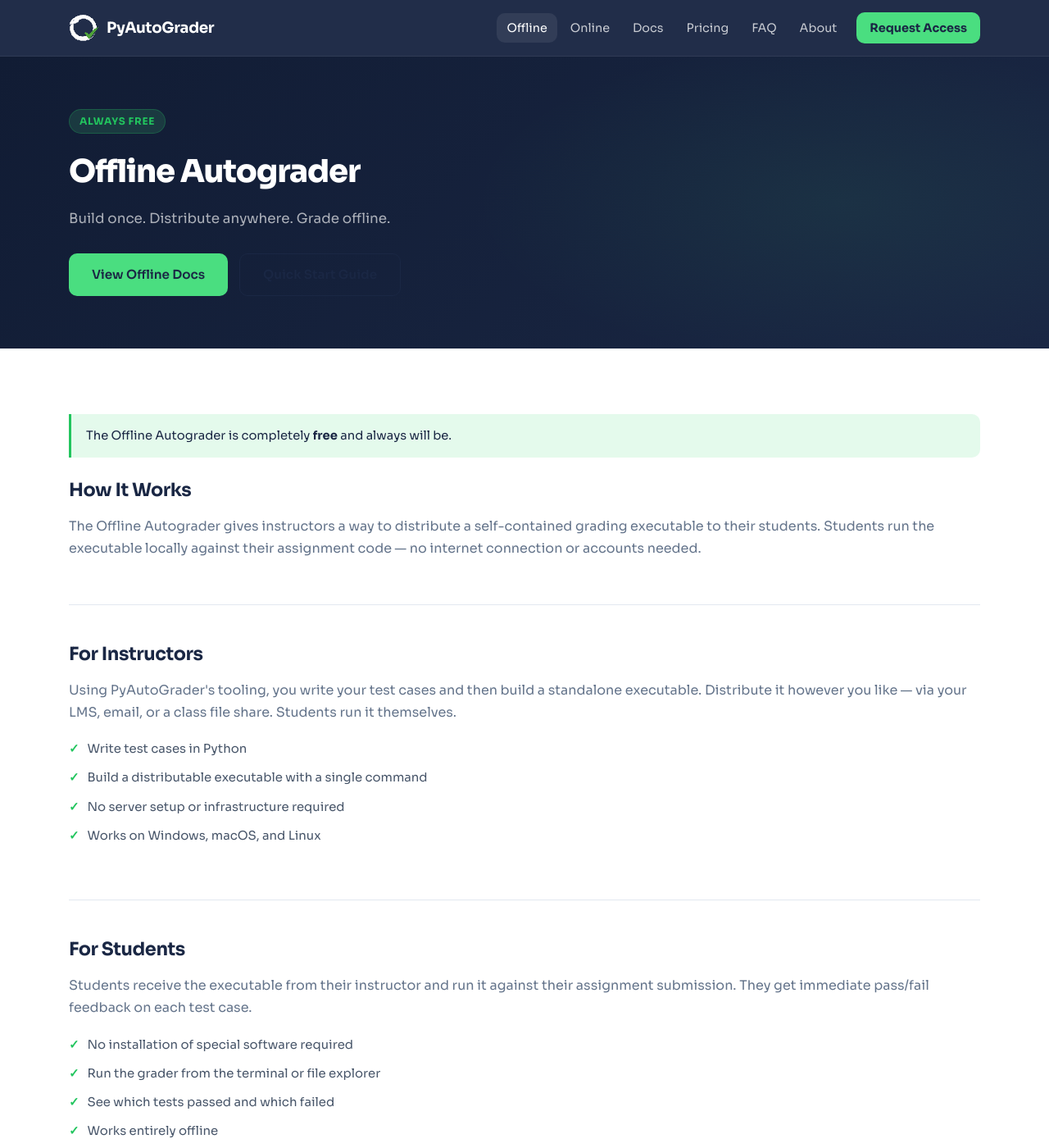
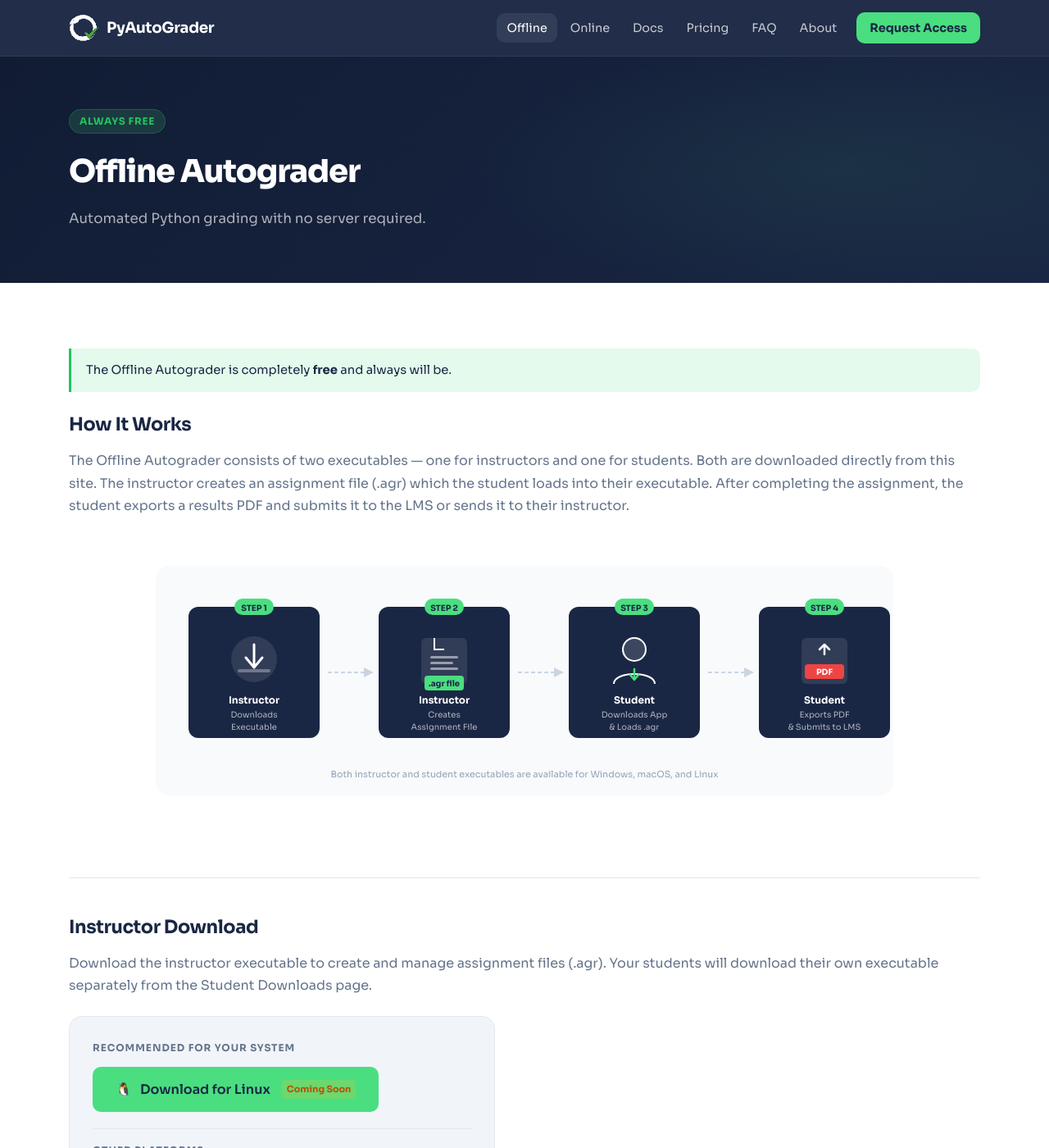
Before and after one commit to PyAutoGrader/pyautograder.github.io, a Jekyll site: the page built from _pages/offline.md, in a window 1280 px wide and 1400 px high. Shown: the whole window at 82% size. Built offline with Jekyll 4.4.1, drawn with Linux system fonts in a browser that asks for light colours; some of the changed text lies outside the part shown.

Commit message:
Update with new offline flow

```diff
--- /dev/null
+++ b/_layouts/offline.html
@@ -0,0 +1,158 @@
+---
+layout: default
+---
+<div class="page-wrapper">
+
+  <div class="page-hero">
+    <div class="container">
+      {% if page.badge %}<div class="product-hero-badge">{{ page.badge }}</div>{% endif %}
+      <h1 class="page-title">{{ page.title }}</h1>
+      {% if page.subtitle %}<p class="page-subtitle">{{ page.subtitle }}</p>{% endif %}
+    </div>
+  </div>
+
+  <div class="container page-content">
+
+    {% if page.notice %}<div class="callout">{{ page.notice }}</div>{% endif %}
+
+    <!-- WORKFLOW SECTION -->
+    <section class="content-section">
+      <h2>{{ page.workflow.title }}</h2>
+      <p>{{ page.workflow.body }}</p>
+
+      <!-- DIAGRAM
+           To replace this SVG with your own image:
+           1. Add your image to assets/images/ (e.g. offline-workflow.png)
+           2. Delete the {% raw %}{% include offline-diagram.svg %}{% endraw %} line below
+           3. Uncomment the <img> line and update the filename to match your image
+           4. Adjust the max-width if needed
+      -->
+      <div class="workflow-diagram">
+        <!-- <img src="{{ '/assets/images/offline-workflow.png' | relative_url }}" alt="Offline Autograder Workflow" style="max-width:100%; border-radius: 12px;" /> -->
+        {% include offline-diagram.svg %}
+      </div>
+    </section>
+
+    <!-- INSTRUCTOR DOWNLOAD SECTION -->
+    <section class="content-section">
+      <h2>{{ page.download.title }}</h2>
+      <p>{{ page.download.body }}</p>
+
+      <div class="os-download-card">
+        <div class="os-recommended">
+          <div class="os-recommended-label">Recommended for your system</div>
+          <div id="os-primary-download" class="os-primary">
+            <!-- Filled by JS -->
+          </div>
+        </div>
+        <div class="os-other-label">Other platforms</div>
+        <div class="os-other-platforms" id="os-other-downloads">
+          <!-- Filled by JS -->
+        </div>
+      </div>
+
+      {% if page.download.note %}
+      <p class="form-note">{{ page.download.note }}</p>
+      {% endif %}
+    </section>
+
+    <!-- HOW IT WORKS STEPS -->
+    <section class="content-section">
+      <h2>{{ page.steps.title }}</h2>
+      <div class="step-list">
+        {% for step in page.steps.items %}
+        <div class="step-item">
+          <div class="step-number">{{ forloop.index }}</div>
+          <div class="step-body">
+            <h3>{{ step.title }}</h3>
+            <p>{{ step.body }}</p>
+          </div>
+        </div>
+        {% endfor %}
+      </div>
+    </section>
+
+    <!-- STUDENT SECTION -->
+    <section class="content-section">
+      <h2>{{ page.student.title }}</h2>
+      <p>{{ page.student.body }}</p>
+      {% if page.student.cta %}
+      <div class="section-actions">
+        {% for btn in page.student.cta %}
+        <a href="{{ btn.url | relative_url }}" class="btn {{ btn.style }}">{{ btn.label }}</a>
+        {% endfor %}
+      </div>
+      {% endif %}
+    </section>
+
+    <!-- LEGACY SECTION (optional) -->
+    {% if page.classic %}
+    <section class="content-section legacy-section">
+      <p class="legacy-text">
+        {{ page.classic.text }}
+        <a href="{{ page.classic.url | relative_url }}">Learn about PyAutoGrader Classic →</a>
+      </p>
+    </section>
+    {% endif %}
+
+  </div>
+</div>
+
+<script>
+// OS Detection — recommends the right download based on the visitor's platform
+// Downloads are defined in the page front matter and passed via data attributes
+const downloads = {
+  windows: {
+    label: "Windows",
+    icon: "🪟",
+    url: "{{ page.download.windows | default: '#' }}",
+    filename: "PyAutoGrader-Instructor-Windows.exe"
+  },
+  mac: {
+    label: "macOS",
+    icon: "🍎",
+    url: "{{ page.download.mac | default: '#' }}",
+    filename: "PyAutoGrader-Instructor-macOS.dmg"
+  },
+  linux: {
+    label: "Linux",
+    icon: "🐧",
+    url: "{{ page.download.linux | default: '#' }}",
+    filename: "PyAutoGrader-Instructor-Linux.AppImage"
+  }
+};
+
+function detectOS() {
+  const p = navigator.platform.toLowerCase();
+  const u = navigator.userAgent.toLowerCase();
+  if (p.includes('win') || u.includes('windows')) return 'windows';
+  if (p.includes('mac') || u.includes('mac')) return 'mac';
+  return 'linux';
+}
+
+function renderDownloads() {
+  const detected = detectOS();
+  const primary = document.getElementById('os-primary-download');
+  const others = document.getElementById('os-other-downloads');
+  const dl = downloads[detected];
+
+  primary.innerHTML = `
+    <a href="${dl.url}" class="btn btn-primary btn-download" ${dl.url === '#' ? 'aria-disabled="true"' : ''}>
+      <span>${dl.icon}</span>
+      <span>Download for ${dl.label}</span>
+      ${dl.url === '#' ? '<span class="coming-soon-inline">Coming Soon</span>' : ''}
+    </a>
+    ${dl.url !== '#' ? `<span class="download-filename">${dl.filename}</span>` : ''}
+  `;
+
+  const otherKeys = Object.keys(downloads).filter(k => k !== detected);
+  others.innerHTML = otherKeys.map(k => {
+    const o = downloads[k];
+    return `<a href="${o.url}" class="btn btn-outline btn-sm ${o.url === '#' ? 'btn-disabled' : ''}">
+      ${o.icon} ${o.label} ${o.url === '#' ? '<span class="coming-soon-inline">Soon</span>' : ''}
+    </a>`;
+  }).join('');
+}
+
+renderDownloads();
+</script>
--- /dev/null
+++ b/_pages/classic.md
@@ -0,0 +1,56 @@
+---
+layout: product
+title: PyAutoGrader Classic
+subtitle: The build-it-yourself approach to Python autograding.
+permalink: /classic/
+badge: Open Source
+
+notice: PyAutoGrader Classic is a separate project from the main Offline Autograder. It is best suited for instructors who are comfortable with Python and want full control over their grading setup.
+
+sections:
+  - title: What Is PyAutoGrader Classic?
+    body: >
+      PyAutoGrader Classic is a standalone open-source project that takes a different approach
+      to offline autograding. Instead of downloading a pre-built app and loading an assignment file,
+      you write your test cases directly in Python, configure the grader yourself, and compile
+      your own executable to distribute to students. It gives you complete control over every
+      aspect of the grading process — but requires more setup than the standard Offline Autograder.
+
+  - title: Who Is It For?
+    body: >
+      Classic is a good fit if you are comfortable working in Python and want to customize
+      your grading logic beyond what the standard Offline Autograder supports. It is not
+      recommended for instructors who want a quick setup — the standard Offline Autograder
+      is the better choice for most people.
+    items:
+      - Instructors comfortable with Python development
+      - Those who need custom grading logic or test structures
+      - Users who prefer a code-first configuration approach
+      - Anyone who wants to self-host and fully own their setup
+
+  - title: How It Works
+    body: >
+      The Classic workflow is entirely managed by the instructor on their own machine.
+      There is no app to download from this site.
+    items:
+      - Install PyAutoGrader Classic from the GitHub repository
+      - Write your test cases in Python using the provided framework
+      - Configure grader settings in a config file
+      - Build a self-contained executable using the build command
+      - Distribute the executable directly to your students
+      - Students run the executable against their code and receive results
+
+  - title: Get Started
+    body: >
+      PyAutoGrader Classic is hosted on GitHub. Full setup instructions and documentation
+      are available in the repository README.
+    cta:
+      # Replace url below with the GitHub repo URL when ready
+      # e.g. https://github.com/PyAutoGrader/pyautograder-classic
+      - label: View on GitHub →
+        url: "#"
+        style: btn-primary
+      - label: Back to Offline Autograder
+        url: /offline/
+        style: btn-outline
+---
--- a/_pages/offline.md
+++ b/_pages/offline.md
@@ -1,45 +1,65 @@
 ---
-layout: product
+layout: offline
 title: Offline Autograder
-subtitle: Build once. Distribute anywhere. Grade offline.
+subtitle: Automated Python grading with no server required.
 permalink: /offline/
 badge: Always Free
 
 notice: The Offline Autograder is completely <strong>free</strong> and always will be.
 
-cta:
-  - label: View Offline Docs
-    url: /docs/offline/overview/
-    style: btn-primary
-  - label: Quick Start Guide
-    url: /docs/getting-started/
-    style: btn-outline
+workflow:
+  title: How It Works
+  body: >
+    The Offline Autograder consists of two executables — one for instructors and one for students.
+    Both are downloaded directly from this site. The instructor creates an assignment file (.agr)
+    which the student loads into their executable. After completing the assignment, the student
+    exports a results PDF and submits it to the LMS or sends it to their instructor.
 
-sections:
-  - title: How It Works
-    body: >
-      The Offline Autograder gives instructors a way to distribute a self-contained grading
-      executable to their students. Students run the executable locally against their
-      assignment code — no internet connection or accounts needed.
+download:
+  title: Instructor Download
+  body: >
+    Download the instructor executable to create and manage assignment files (.agr).
+    Your students will download their own executable separately from the Student Downloads page.
+  # Replace these URLs with your actual release download links
+  # e.g. https://github.com/PyAutoGrader/releases/download/v1.0.0/PyAutoGrader-Instructor-Windows.exe
+  windows: "#"
+  mac: "#"
+  linux: "#"
+  note: >
+    Downloads are not yet available. Check back when the first release is published.
 
-  - title: For Instructors
-    body: >
-      Using PyAutoGrader's tooling, you write your test cases and then build a standalone
-      executable. Distribute it however you like — via your LMS, email, or a class file share.
-      Students run it themselves.
-    items:
-      - Write test cases in Python
-      - Build a distributable executable with a single command
-      - No server setup or infrastructure required
-      - Works on Windows, macOS, and Linux
+steps:
+  title: Instructor Workflow
+  items:
+    - title: Download the Instructor Executable
+      body: Download the instructor executable for your operating system from this page.
+    - title: Create an Assignment File
+      body: >
+        Open the instructor app and create a new assignment. Add your test cases and configure
+        grading criteria. Save the assignment as a .agr file.
+    - title: Share the Assignment File
+      body: >
+        Distribute the .agr file to your students via your LMS, email, or any file sharing method.
+        Students download the student executable separately from the Student Downloads page.
+    - title: Collect Results
+      body: >
+        Students export a PDF of their grading results and submit it to your LMS or send it to you directly.
 
-  - title: For Students
-    body: >
-      Students receive the executable from their instructor and run it against their
-      assignment submission. They get immediate pass/fail feedback on each test case.
-    items:
-      - No installation of special software required
-      - Run the grader from the terminal or file explorer
-      - See which tests passed and which failed
-      - Works entirely offline
+student:
+  title: Are You a Student?
+  body: >
+    If your instructor uses the Offline Autograder, head to the Student Downloads page
+    to download your executable and get setup instructions.
+  cta:
+    - label: Student Downloads
+      url: /student/offline/
+      style: btn-primary
+
+classic:
+  # Replace url below with the GitHub repo URL when ready
+  # e.g. https://github.com/PyAutoGrader/pyautograder-classic
+  url: "/classic/"
+  text: >-
+    Prefer to build your own? PyAutoGrader Classic is a separate project that lets you
+    write test cases and compile your own grading executable from scratch.
 ---
--- a/assets/css/main.css
+++ b/assets/css/main.css
@@ -1182,3 +1182,141 @@
   .hero { padding: 60px 0 50px; }
   .pricing-grid { grid-template-columns: 1fr; }
 }
+
+/* =============================================
+   OS DOWNLOAD CARD
+   ============================================= */
+.os-download-card {
+  background: var(--gray-100);
+  border: 1.5px solid var(--gray-200);
+  border-radius: var(--radius-lg);
+  padding: 28px;
+  margin: 24px 0;
+  max-width: 520px;
+}
+
+.os-recommended { margin-bottom: 20px; }
+
+.os-recommended-label {
+  font-size: 0.75rem;
+  font-weight: 700;
+  letter-spacing: 0.08em;
+  text-transform: uppercase;
+  color: var(--text-muted);
+  margin-bottom: 12px;
+}
+
+.btn-download {
+  font-size: 1rem;
+  padding: 14px 28px;
+  gap: 10px;
+}
+
+.download-filename {
+  display: block;
+  font-family: var(--font-mono);
+  font-size: 0.78rem;
+  color: var(--text-muted);
+  margin-top: 8px;
+}
+
+.os-other-label {
+  font-size: 0.75rem;
+  font-weight: 700;
+  letter-spacing: 0.08em;
+  text-transform: uppercase;
+  color: var(--text-muted);
+  margin-bottom: 10px;
+  padding-top: 16px;
+  border-top: 1px solid var(--gray-200);
+}
+
+.os-other-platforms {
+  display: flex;
+  gap: 10px;
+  flex-wrap: wrap;
+}
+
+.btn-disabled {
+  opacity: 0.5;
+  pointer-events: none;
+}
+
+.coming-soon-inline {
+  font-size: 0.7rem;
+  font-weight: 700;
+  background: rgba(251,191,36,0.2);
+  color: #b45309;
+  padding: 2px 6px;
+  border-radius: 4px;
+  margin-left: 4px;
+}
+
+/* =============================================
+   WORKFLOW DIAGRAM
+   ============================================= */
+.workflow-diagram {
+  margin: 28px 0;
+  border-radius: var(--radius-lg);
+  overflow: hidden;
+}
+
+/* =============================================
+   STEP LIST
+   ============================================= */
+.step-list {
+  display: flex;
+  flex-direction: column;
+  gap: 20px;
+  margin-top: 20px;
+}
+
+.step-item {
+  display: flex;
+  gap: 20px;
+  align-items: flex-start;
+}
+
+.step-number {
+  flex-shrink: 0;
+  width: 36px;
+  height: 36px;
+  background: var(--navy);
+  color: var(--white);
+  border-radius: 50%;
+  display: flex;
+  align-items: center;
+  justify-content: center;
+  font-size: 0.9rem;
+  font-weight: 700;
+  margin-top: 2px;
+}
+
+.step-body h3 {
+  font-size: 1rem;
+  font-weight: 700;
+  color: var(--navy);
+  margin-bottom: 4px;
+}
+
+.step-body p {
+  font-size: 0.92rem;
+  color: var(--text-muted);
+  margin: 0;
+}
+
+/* =============================================
+   LEGACY SECTION
+   ============================================= */
+.legacy-section {
+  border-top: 1px solid var(--gray-200);
+  padding-top: 24px;
+  margin-top: 8px;
+}
+
+.legacy-text {
+  font-size: 0.88rem;
+  color: var(--text-muted) !important;
+}
+
+.legacy-text a { color: var(--green-dark); }
```
Also changed, not shown: _layouts/student-product.html (added, +128 -0 lines), _pages/contact.md (+1 -2 lines), _pages/student-downloads.md (+16 -23 lines), _pages/student/offline.md (added, +50 -0 lines), _pages/student/online.md (added, +48 -0 lines), _includes/offline-diagram.svg (added).
